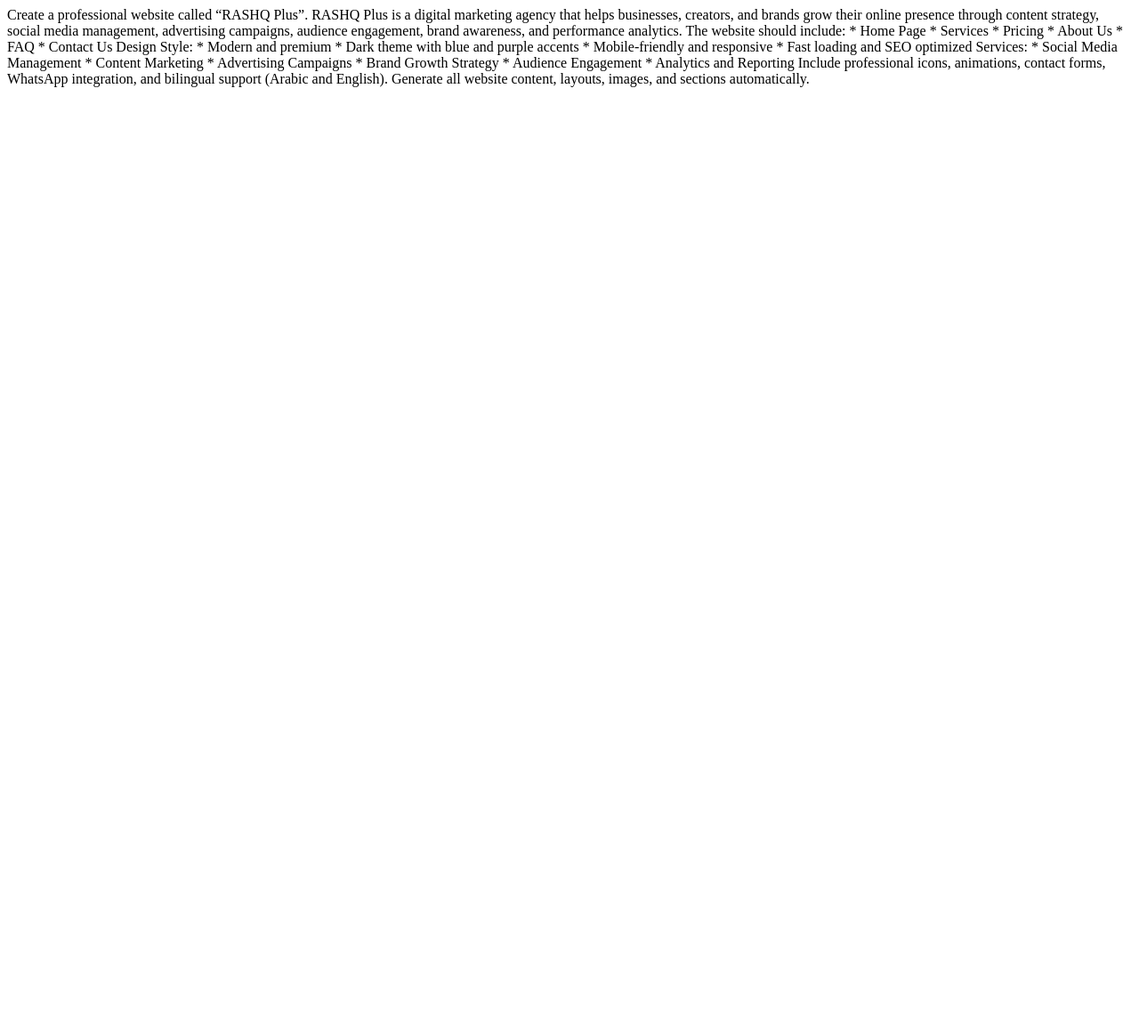
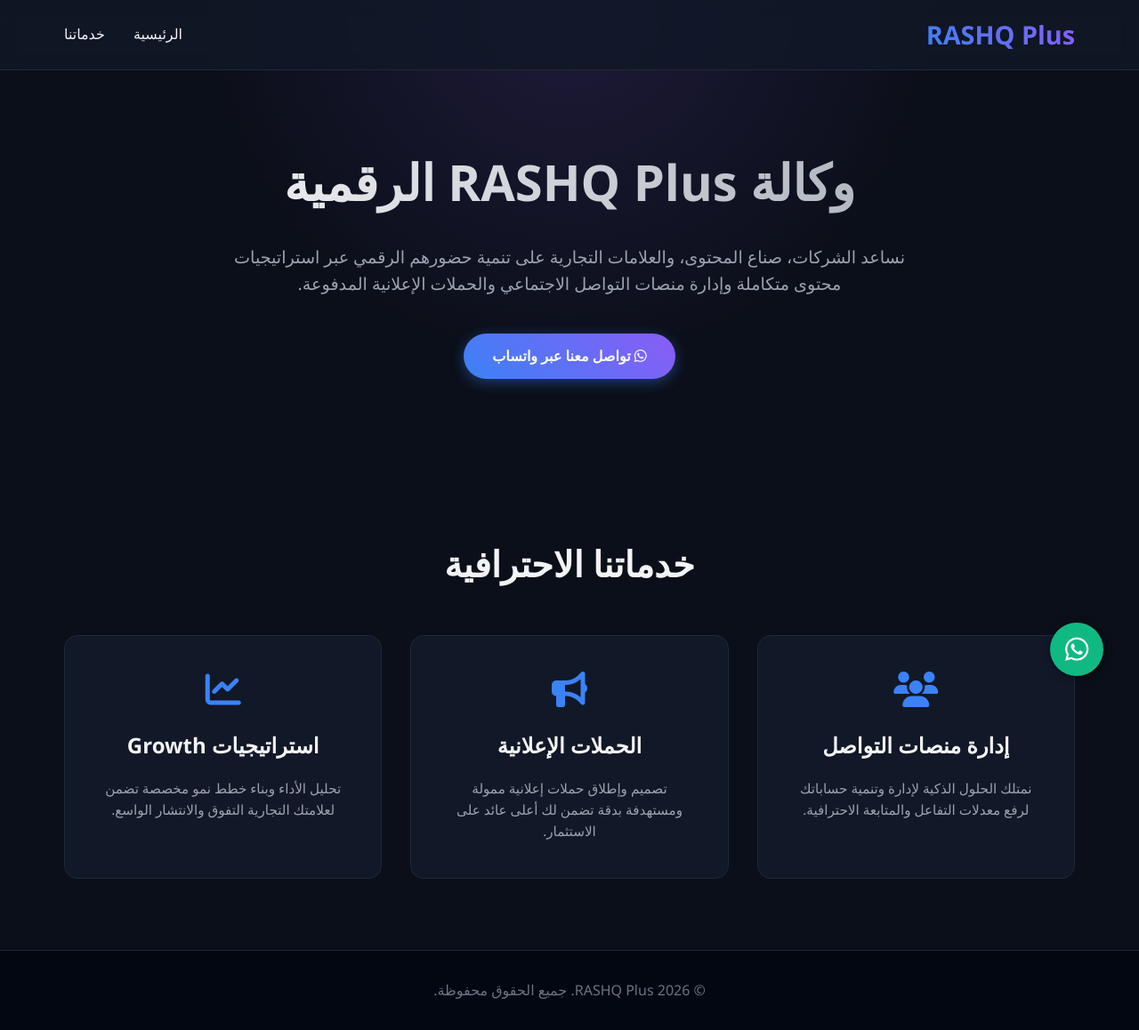
Before and after one commit to abdullahmhj51-maker/-abdullahmhj51-maker.github.io, a plain HTML site: page index.html in a window 1280 px wide. Shown: the whole page at 89% size. Before the commit the page ends 800 px from the top, so only its background shows below. Drawn offline with Linux system fonts and the light colour scheme.

Commit message:
Implement initial layout and design for RASHQ Plus
Replaced placeholder content with actual HTML structure and styles for the RASHQ Plus website, including sections for services and a WhatsApp contact button.

```diff
--- a/index.html
+++ b/index.html
@@ -1,32 +1,87 @@
-Create a professional website called “RASHQ Plus”.
-
-RASHQ Plus is a digital marketing agency that helps businesses, creators, and brands grow their online presence through content strategy, social media management, advertising campaigns, audience engagement, brand awareness, and performance analytics.
-
-The website should include:
-
-* Home Page
-* Services
-* Pricing
-* About Us
-* FAQ
-* Contact Us
-
-Design Style:
-
-* Modern and premium
-* Dark theme with blue and purple accents
-* Mobile-friendly and responsive
-* Fast loading and SEO optimized
-
-Services:
-
-* Social Media Management
-* Content Marketing
-* Advertising Campaigns
-* Brand Growth Strategy
-* Audience Engagement
-* Analytics and Reporting
-
-Include professional icons, animations, contact forms, WhatsApp integration, and bilingual support (Arabic and English).
-
-Generate all website content, layouts, images, and sections automatically.
+<!DOCTYPE html>
+<html lang="ar" dir="rtl">
+<head>
+    <meta charset="UTF-8">
+    <meta name="viewport" content="width=device-width, initial-scale=1.0">
+    <title>RASHQ Plus | منصة رشق وزيادة المتابعين</title>
+    <link rel="stylesheet" href="https://cdnjs.cloudflare.com/ajax/libs/font-awesome/6.4.0/css/all.min.css">
+    <style>
+        :root {
+            --bg-color: #0b0f19;
+            --card-bg: #111827;
+            --text-color: #f3f4f6;
+            --primary: #3b82f6;
+            --secondary: #8b5cf6;
+            --accent: #10b981;
+        }
+        * { margin: 0; padding: 0; box-sizing: border-box; font-family: 'Segoe UI', sans-serif; }
+        body { background-color: var(--bg-color); color: var(--text-color); line-height: 1.6; }
+        header { background-color: rgba(17, 24, 39, 0.8); backdrop-filter: blur(10px); position: fixed; width: 100%; top: 0; z-index: 1000; border-bottom: 1px solid #1f2937; }
+        .nav-container { max-width: 1200px; margin: 0 auto; padding: 1rem 2rem; display: flex; justify-content: space-between; align-items: center; }
+        .logo { font-size: 1.8rem; font-weight: bold; background: linear-gradient(45deg, var(--primary), var(--secondary)); -webkit-background-clip: text; -webkit-text-fill-color: transparent; }
+        .nav-links { display: flex; list-style: none; gap: 2rem; }
+        .nav-links a { color: var(--text-color); text-decoration: none; transition: color 0.3s; }
+        .nav-links a:hover { color: var(--primary); }
+        .hero { padding: 10rem 2rem 6rem 2rem; text-align: center; background: radial-gradient(circle at top, rgba(139, 92, 246, 0.15), transparent 50%); }
+        .hero h1 { font-size: 3.5rem; margin-bottom: 1.5rem; background: linear-gradient(to right, #fff, #9ca3af); -webkit-background-clip: text; -webkit-text-fill-color: transparent; }
+        .hero p { font-size: 1.2rem; max-width: 800px; margin: 0 auto 2.5rem auto; color: #9ca3af; }
+        .btn { display: inline-block; padding: 0.8rem 2rem; border-radius: 50px; text-decoration: none; font-weight: bold; transition: transform 0.3s, box-shadow 0.3s; }
+        .btn-primary { background: linear-gradient(45deg, var(--primary), var(--secondary)); color: white; box-shadow: 0 4px 15px rgba(59, 130, 246, 0.4); }
+        .btn-primary:hover { transform: translateY(-3px); box-shadow: 0 6px 20px rgba(139, 92, 246, 0.6); }
+        .services { max-width: 1200px; margin: 0 auto; padding: 5rem 2rem; }
+        .section-title { text-align: center; font-size: 2.5rem; margin-bottom: 3rem; }
+        .services-grid { display: grid; grid-template-columns: repeat(auto-fit, minmax(300px, 1fr)); gap: 2rem; }
+        .service-card { background-color: var(--card-bg); padding: 2.5rem; border-radius: 15px; border: 1px solid #1f2937; transition: transform 0.3s, border-color 0.3s; text-align: center; }
+        .service-card:hover { transform: translateY(-5px); border-color: var(--primary); }
+        .service-card i { font-size: 2.5rem; margin-bottom: 1.5rem; color: var(--primary); }
+        .service-card h3 { margin-bottom: 1rem; font-size: 1.5rem; }
+        .service-card p { color: #9ca3af; font-size: 0.95rem; }
+        .whatsapp-float { position: fixed; bottom: 40px; right: 40px; background-color: var(--accent); color: white; width: 60px; height: 60px; border-radius: 50px; display: flex; align-items: center; justify-content: center; font-size: 30px; box-shadow: 2px 2px 10px rgba(0,0,0,0.5); z-index: 100; text-decoration: none; transition: transform 0.3s; }
+        .whatsapp-float:hover { transform: scale(1.1); }
+        footer { background-color: #030712; text-align: center; padding: 2rem; border-top: 1px solid #1f2937; color: #6b7280; }
+        @media (max-width: 768px) { .nav-links { display: none; } .hero h1 { font-size: 2.2rem; } }
+    </style>
+</head>
+<body>
+    <header>
+        <div class="nav-container">
+            <div class="logo">RASHQ Plus</div>
+            <ul class="nav-links">
+                <li><a href="#">الرئيسية</a></li>
+                <li><a href="#services">خدماتنا</a></li>
+            </ul>
+        </div>
+    </header>
+    <section class="hero">
+        <h1>وكالة RASHQ Plus الرقمية</h1>
+        <p>نساعد الشركات، صناع المحتوى، والعلامات التجارية على تنمية حضورهم الرقمي عبر استراتيجيات محتوى متكاملة وإدارة منصات التواصل الاجتماعي والحملات الإعلانية المدفوعة.</p>
+        <a href="https://wa.me/123456789" class="btn btn-primary"><i class="fab fa-whatsapp"></i> تواصل معنا عبر واتساب</a>
+    </section>
+    <section class="services" id="services">
+        <h2 class="section-title">خدماتنا الاحترافية</h2>
+        <div class="services-grid">
+            <div class="service-card">
+                <i class="fas fa-users"></i>
+                <h3>إدارة منصات التواصل</h3>
+                <p>نمتلك الحلول الذكية لإدارة وتنمية حساباتك لرفع معدلات التفاعل والمتابعة الاحترافية.</p>
+            </div>
+            <div class="service-card">
+                <i class="fas fa-bullhorn"></i>
+                <h3>الحملات الإعلانية</h3>
+                <p>تصميم وإطلاق حملات إعلانية ممولة ومستهدفة بدقة تضمن لك أعلى عائد على الاستثمار.</p>
+            </div>
+            <div class="service-card">
+                <i class="fas fa-chart-line"></i>
+                <h3>استراتيجيات Growth</h3>
+                <p>تحليل الأداء وبناء خطط نمو مخصصة تضمن لعلامتك التجارية التفوق والانتشار الواسع.</p>
+            </div>
+        </div>
+    </section>
+    <a href="https://wa.me/123456789" class="whatsapp-float" target="_blank">
+        <i class="fab fa-whatsapp"></i>
+    </a>
+    <footer>
+        <p>&copy; 2026 RASHQ Plus. جميع الحقوق محفوظة.</p>
+    </footer>
+</body>
+</html>
```
